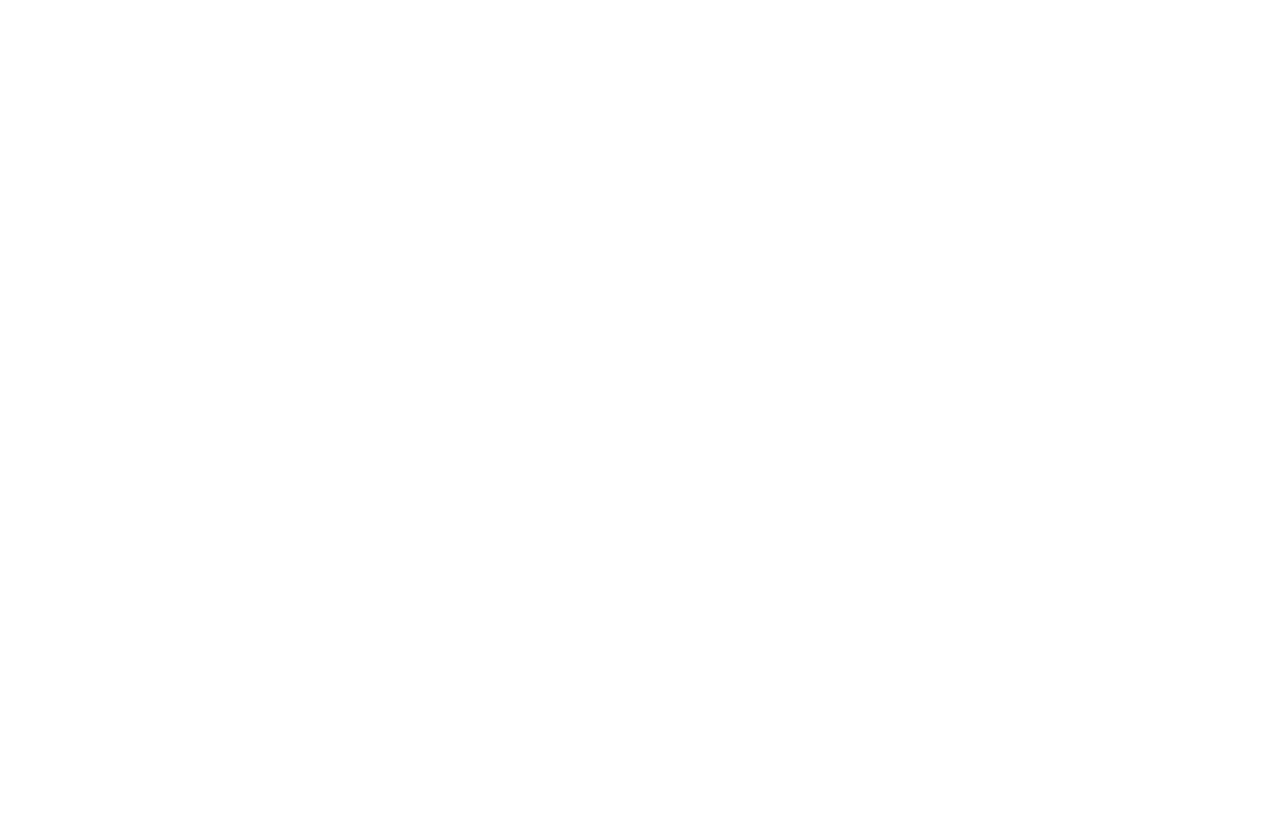
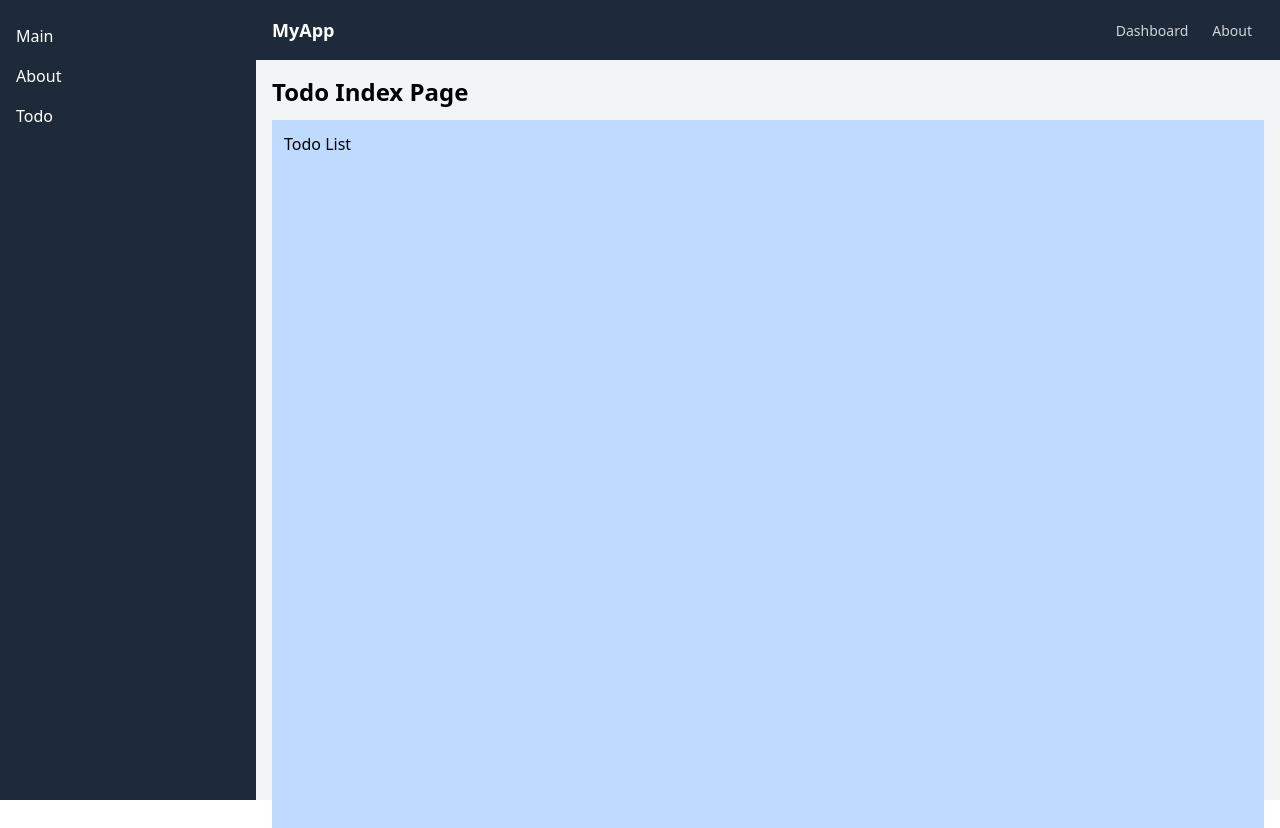
Before and after one commit to Friedchickenman/t4, a React (Vite) app: page /todo/list in a window 1280 px wide. Before the commit this address had no page. Before the commit the page ends 800 px from the top, so only its background shows below. Built offline with nearby package versions, Linux system fonts and the light colour scheme.

Commit message:
10/8 React Router 12th commit

```diff
--- a/src/layouts/customLayout.tsx
+++ b/src/layouts/customLayout.tsx
@@ -1,15 +1,27 @@
-import React from 'react';
+import React, { useState } from 'react';
 import Navbar from "../components/Navbar.tsx";
+import CustomSidebar from "./customSidebar.tsx"; // CustomSidebar import 추가
 
 type CustomLayoutProps = {
     children: React.ReactNode;
 };
 
 const CustomLayout: React.FC<CustomLayoutProps> = ({ children }) => {
+    const [isSidebarOpen, setIsSidebarOpen] = useState(true); // 사이드바 상태 관리
+
+    const toggleSidebar = () => {
+        setIsSidebarOpen(!isSidebarOpen);
+    };
+
     return (
-        <div className="min-h-screen bg-gray-100">
-            <Navbar />
-            <main>{children}</main>
+        <div className="flex min-h-screen bg-gray-100">
+            <CustomSidebar isOpen={isSidebarOpen} toggleSidebar={toggleSidebar} /> {/* 사이드바 추가 */}
+            <div className="flex-1 flex flex-col">
+                <Navbar />
+                <main className="flex-1 p-4">
+                    {children}
+                </main>
+            </div>
         </div>
     );
 }
--- a/src/pages/todo/indexPage.tsx
+++ b/src/pages/todo/indexPage.tsx
@@ -1,16 +1,13 @@
-import CustomLayout from "../../layouts/customLayout.tsx";
 import {Outlet} from "react-router";
 
 function TodoIndexPage() {
     return (
-        <CustomLayout>
-            <div>
-                LIST ADD
+        <div className="w-full h-full">
+            <div className="text-2xl font-extrabold">
+                Todo Index Page
             </div>
-            <div>
-                <Outlet></Outlet>
-            </div>
-        </CustomLayout>
+            <Outlet/>
+        </div>
     );
 }
 
--- a/src/router/root.tsx
+++ b/src/router/root.tsx
@@ -1,28 +1,35 @@
 import { lazy, Suspense } from 'react';
 import { Route } from 'react-router-dom';
-import MainLayout from '../layouts/mainLayout'; // MainLayout import 추가
+import CustomLayout from '../layouts/customLayout';
 
 const Loading = <div>Loading................</div>;
 
 const Main = lazy(() => import("../pages/mainPage"));
 const About = lazy(() => import("../pages/aboutPage"));
+const TodoIndexPage = lazy(() => import("../pages/todo/indexPage")); // TodoIndexPage import 추가
+const ListPage = lazy(() => import("../pages/todo/listPage")); // ListPage import 추가
 
 export default function rootRouter() {
   return [
-    // MainLayout으로 Main 페이지를 감싸줌
     <Route
       key="/"
       path={'/'}
-      element={
-        <MainLayout>
-          <Suspense fallback={Loading}><Main/></Suspense>
-        </MainLayout>
-      }
+      element={<CustomLayout><Suspense fallback={Loading}><Main/></Suspense></CustomLayout>}
     />,
     <Route
       key="/about"
       path={'/about'}
-      element={<Suspense fallback={Loading}><About/></Suspense>}
+      element={<CustomLayout><Suspense fallback={Loading}><About/></Suspense></CustomLayout>}
     />,
+    <Route
+      key="/todo"
+      path={'/todo'}
+      element={<CustomLayout><Suspense fallback={Loading}><TodoIndexPage/></Suspense></CustomLayout>}
+    >
+      {/* /todo 경로로 접근 시 기본적으로 ListPage를 보여줌 */}
+      <Route index element={<ListPage />} />
+      {/* /todo/list 경로로 접근 시 ListPage를 보여줌 */}
+      <Route path="list" element={<ListPage />} />
+    </Route>
   ];
 }
```
